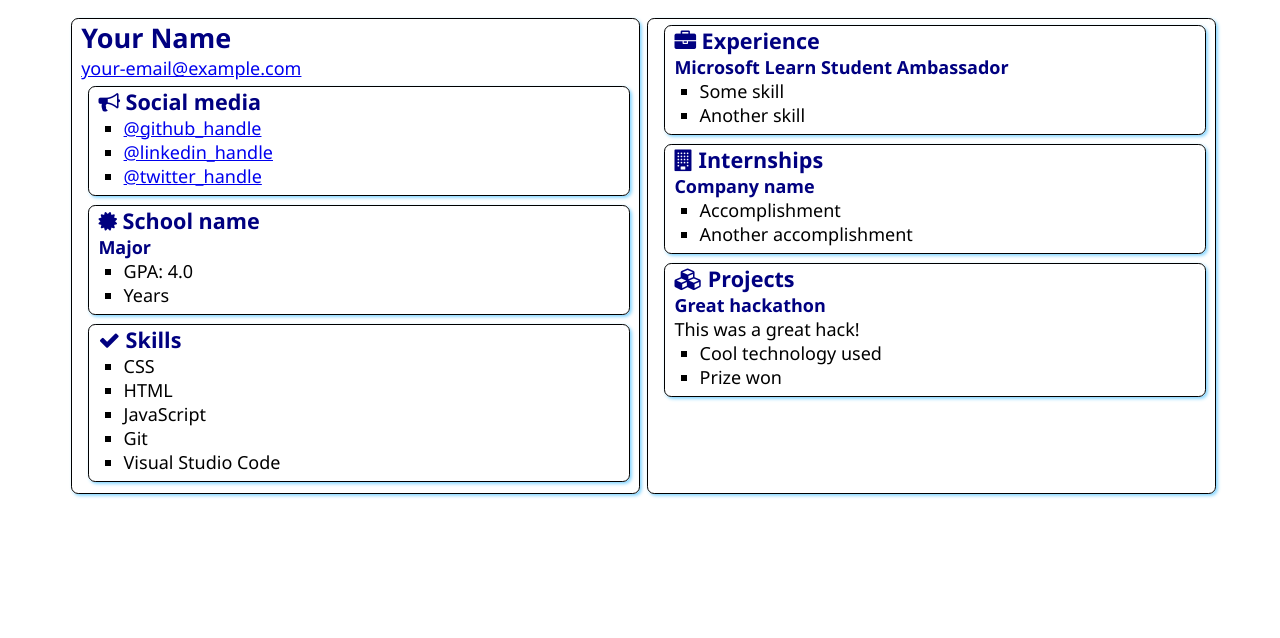
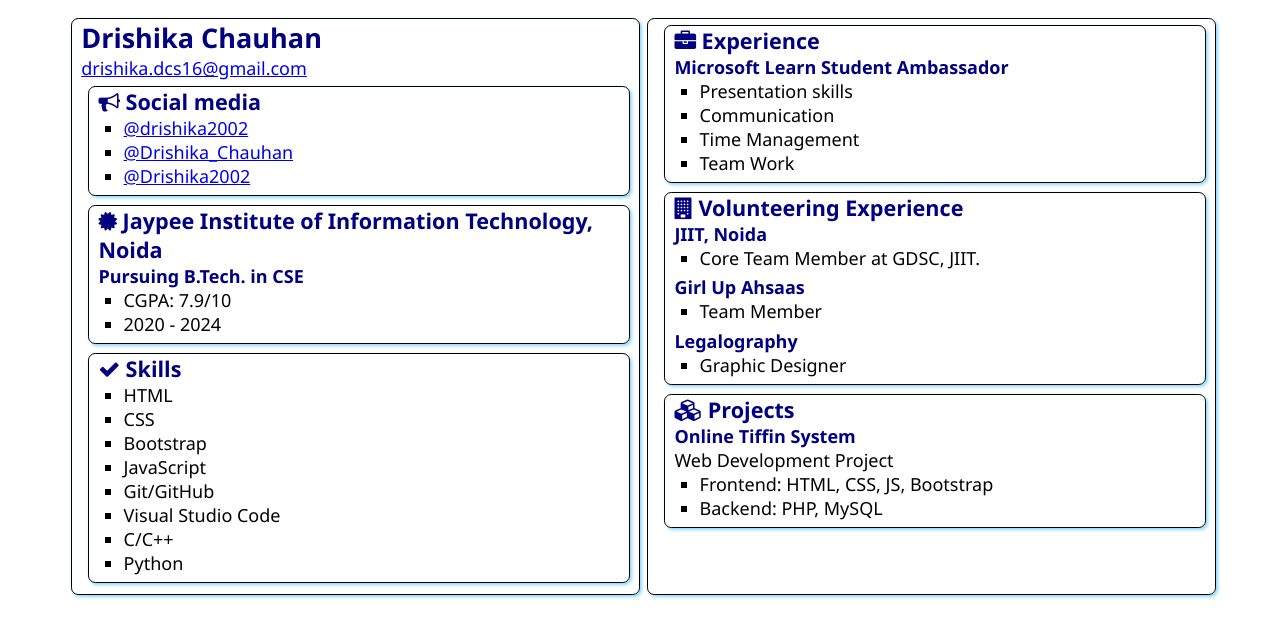
Before and after one commit to drishika2002/SATechnicalOnboarding, a plain HTML site: page src/index.html in a window 1280 px wide. Drawn offline with Linux system fonts and the light colour scheme.

Commit message:
Added my information
Added my name, college, degree, CGPA, experiences and projects

```diff
--- a/src/index.html
+++ b/src/index.html
@@ -12,8 +12,8 @@
 <body>
     <main>
         <article class="box">
-            <h1>Your Name</h1>
-            <div><a href="mailto:your.email@example.com">your-email@example.com</a></div>
+            <h1>Drishika Chauhan</h1>
+            <div><a href="mailto:drishika.dcs16@gmail.com">drishika.dcs16@gmail.com</a></div>
 
             <section class="box">
                 <h2>
@@ -21,9 +21,9 @@
                     Social media
                 </h2>
                 <ul>
-                    <li><a href="https://github.com/<handle>">@github_handle</a></li>
-                    <li><a href="https://linkedin.com/in/<handle>">@linkedin_handle</a></li>
-                    <li><a href="https://twitter.com/<handle>">@twitter_handle</a></li>
+                    <li><a href="https://github.com/drishika2002">@drishika2002</a></li>
+                    <li><a href="https://www.linkedin.com/in/drishika-chauhan-647254206/">@Drishika_Chauhan</a></li>
+                    <li><a href="https://twitter.com/Drishika2002">@Drishika2002</a></li>
                 </ul>
             </section>
 
@@ -31,12 +31,12 @@
                 <div class="education">
                     <h2>
                         <i class="fa fa-certificate" aria-hidden="true"></i>
-                        School name
+                        Jaypee Institute of Information Technology, Noida
                     </h2>
-                    <h3>Major</h3>
+                    <h3>Pursuing B.Tech. in CSE</h3>
                     <ul>
-                        <li>GPA: 4.0</li>
-                        <li>Years</li>
+                        <li>CGPA: 7.9/10</li>
+                        <li>2020 - 2024</li>
                     </ul>
                 </div>
             </section>
@@ -47,11 +47,14 @@
                     Skills
                 </h2>
                 <ul>
+                    <li>HTML</li>
                     <li>CSS</li>
-                    <li>HTML</li>
+                    <li>Bootstrap</li>
                     <li>JavaScript</li>
-                    <li>Git</li>
+                    <li>Git/GitHub</li>
                     <li>Visual Studio Code</li>
+                    <li>C/C++</li>
+                    <li>Python</li>
                 </ul>
             </section>
         </article>
@@ -63,20 +66,31 @@
                 </h2>
                 <h3>Microsoft Learn Student Ambassador</h3>
                 <ul>
-                    <li>Some skill</li>
-                    <li>Another skill</li>
+                    <li>Presentation skills</li>
+                    <li>Communication</li>
+                    <li>Time Management</li>
+                    <li>Team Work</li>
                 </ul>
             </section>
             <section class="box">
                 <h2>
                     <i class="fa fa-building" aria-hidden="true"></i>
-                    Internships
+                    Volunteering Experience
                 </h2>
 
-                <h3>Company name</h3>
+                <h3>JIIT, Noida</h3>
                 <ul>
-                    <li>Accomplishment</li>
-                    <li>Another accomplishment</li>
+                    <li>Core Team Member at GDSC, JIIT.</li>
+                </ul>
+
+                <h3>Girl Up Ahsaas</h3>
+                <ul>
+                    <li>Team Member</li>
+                </ul>
+
+                <h3>Legalography</h3>
+                <ul>
+                    <li>Graphic Designer</li>
                 </ul>
             </section>
             <section class="box">
@@ -85,11 +99,11 @@
                     Projects
                 </h2>
 
-                <h3>Great hackathon</h3>
-                <div>This was a great hack!</div>
+                <h3>Online Tiffin System</h3>
+                <div>Web Development Project</div>
                 <ul>
-                    <li>Cool technology used</li>
-                    <li>Prize won</li>
+                    <li>Frontend: HTML, CSS, JS, Bootstrap</li>
+                    <li>Backend: PHP, MySQL</li>
                 </ul>
             </section>
         </article>
```
